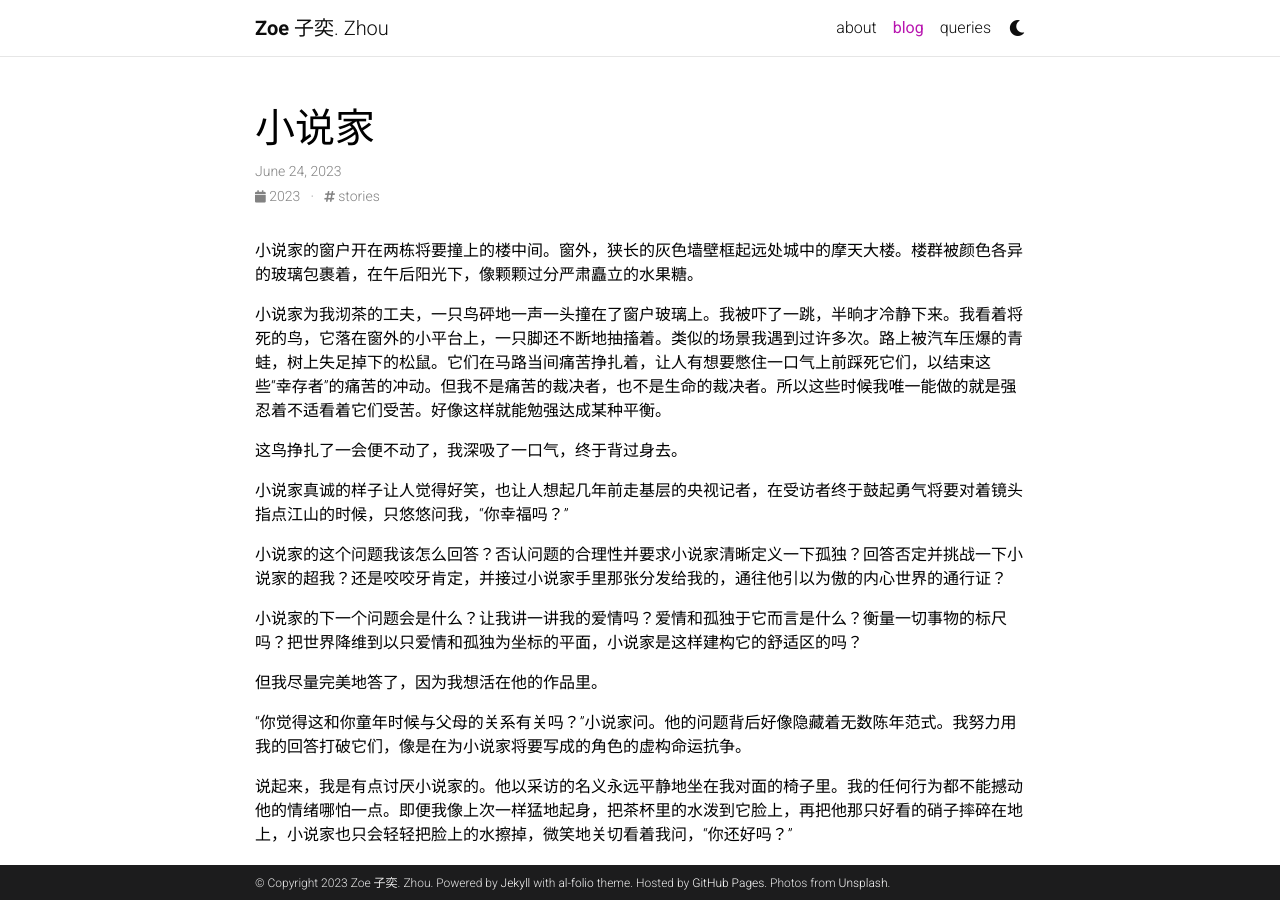
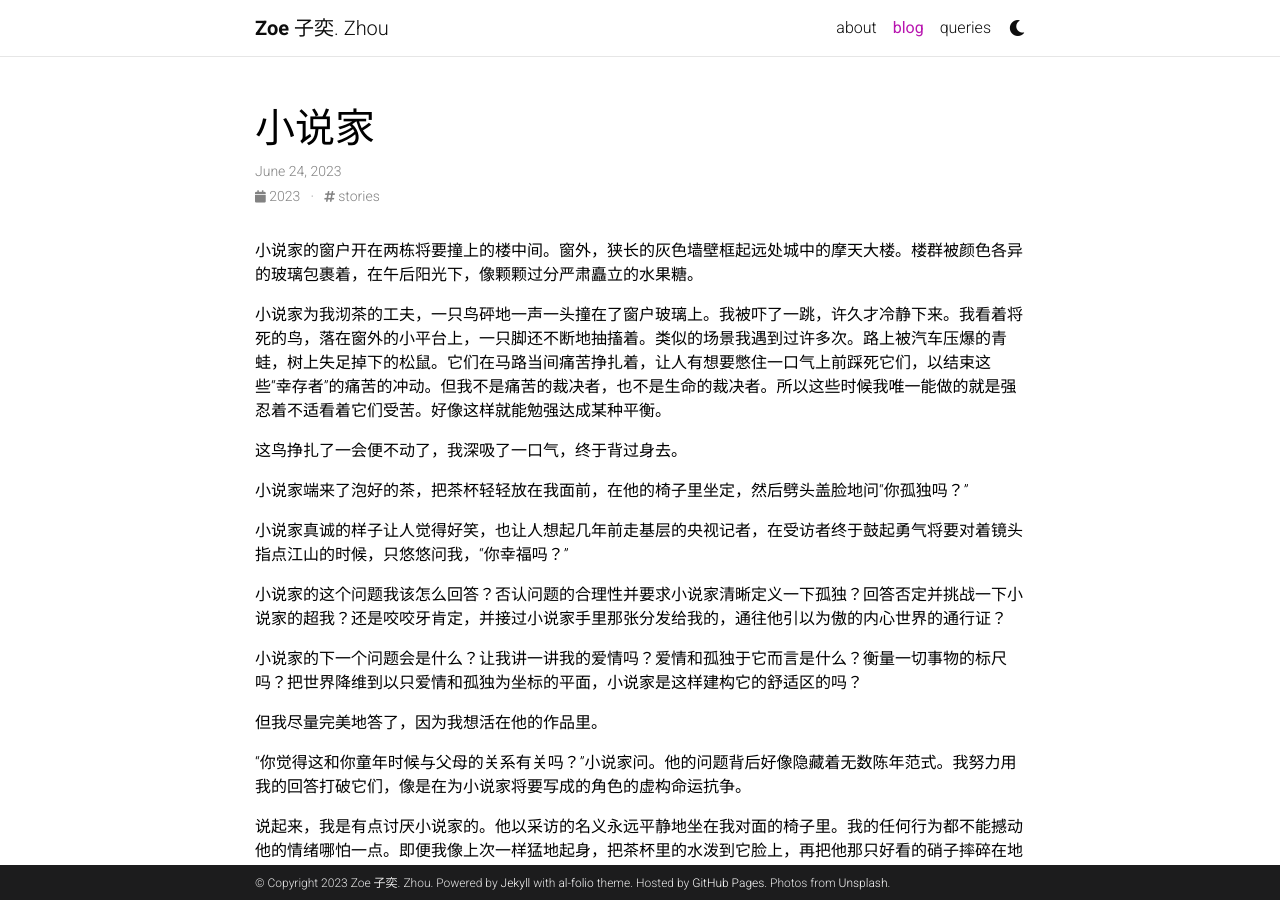
Before and after one commit to Zoewhat/Zoewhat.github.io, a Jekyll site: the page built from _posts/2023-06-24-novelist.md, in a window 1280 px wide and 900 px high. Built offline with Jekyll 4.4.1, drawn with Linux system fonts in a browser that asks for light colours; comment, search, counter and statistics services are not loaded; a style sheet for code colours, icons or effects is not loaded.

Commit message:
Update 2023-06-24-novelist.md

```diff
--- a/_posts/2023-06-24-novelist.md
+++ b/_posts/2023-06-24-novelist.md
@@ -7,9 +7,11 @@ tags: stories
 
 小说家的窗户开在两栋将要撞上的楼中间。窗外，狭长的灰色墙壁框起远处城中的摩天大楼。楼群被颜色各异的玻璃包裹着，在午后阳光下，像颗颗过分严肃矗立的水果糖。
 
-小说家为我沏茶的工夫，一只鸟砰地一声一头撞在了窗户玻璃上。我被吓了一跳，半晌才冷静下来。我看着将死的鸟，它落在窗外的小平台上，一只脚还不断地抽搐着。类似的场景我遇到过许多次。路上被汽车压爆的青蛙，树上失足掉下的松鼠。它们在马路当间痛苦挣扎着，让人有想要憋住一口气上前踩死它们，以结束这些“幸存者”的痛苦的冲动。但我不是痛苦的裁决者，也不是生命的裁决者。所以这些时候我唯一能做的就是强忍着不适看着它们受苦。好像这样就能勉强达成某种平衡。
+小说家为我沏茶的工夫，一只鸟砰地一声一头撞在了窗户玻璃上。我被吓了一跳，许久才冷静下来。我看着将死的鸟，落在窗外的小平台上，一只脚还不断地抽搐着。类似的场景我遇到过许多次。路上被汽车压爆的青蛙，树上失足掉下的松鼠。它们在马路当间痛苦挣扎着，让人有想要憋住一口气上前踩死它们，以结束这些“幸存者”的痛苦的冲动。但我不是痛苦的裁决者，也不是生命的裁决者。所以这些时候我唯一能做的就是强忍着不适看着它们受苦。好像这样就能勉强达成某种平衡。
 
 这鸟挣扎了一会便不动了，我深吸了一口气，终于背过身去。
+
+小说家端来了泡好的茶，把茶杯轻轻放在我面前，在他的椅子里坐定，然后劈头盖脸地问“你孤独吗？”
 
 小说家真诚的样子让人觉得好笑，也让人想起几年前走基层的央视记者，在受访者终于鼓起勇气将要对着镜头指点江山的时候，只悠悠问我，“你幸福吗？”
 
```
